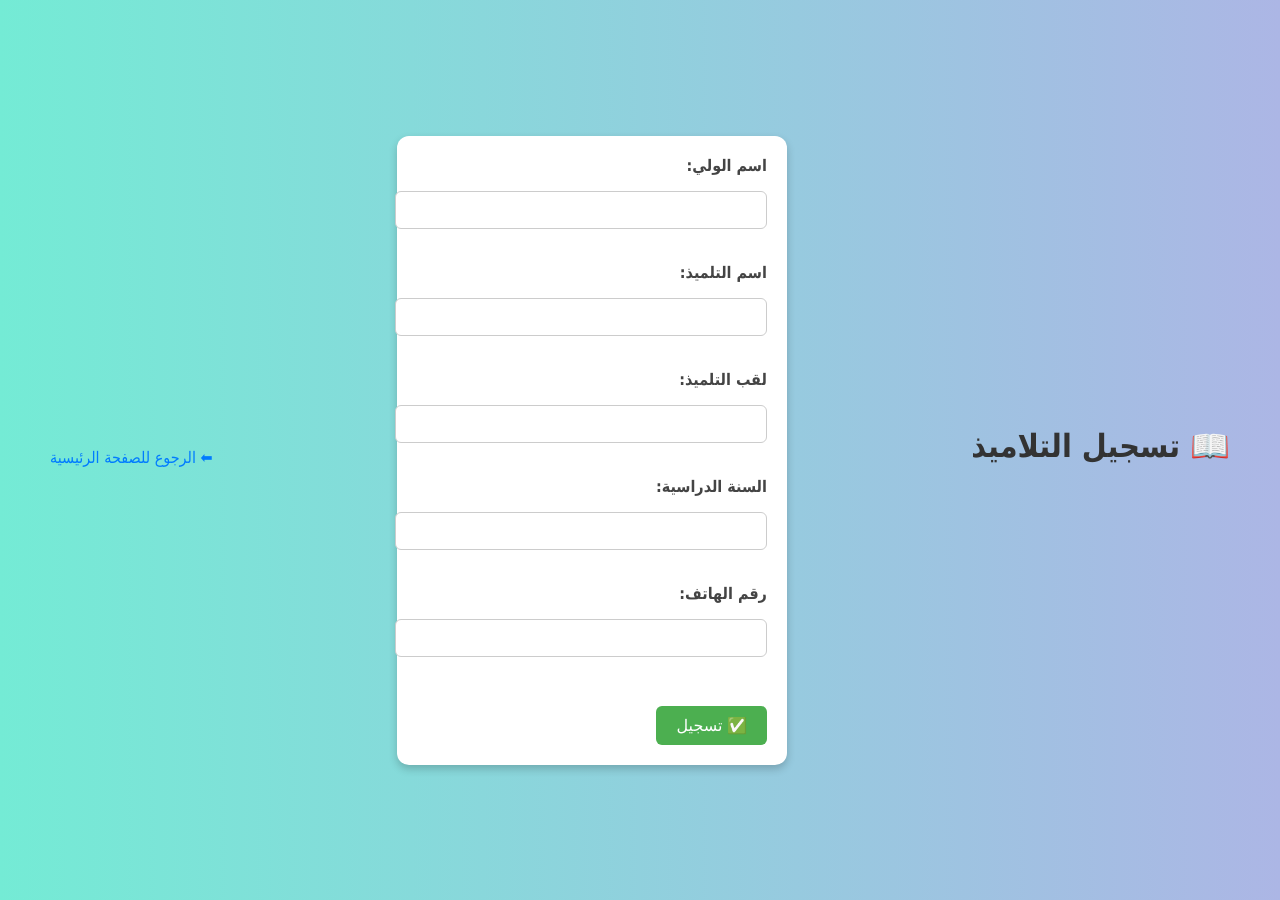
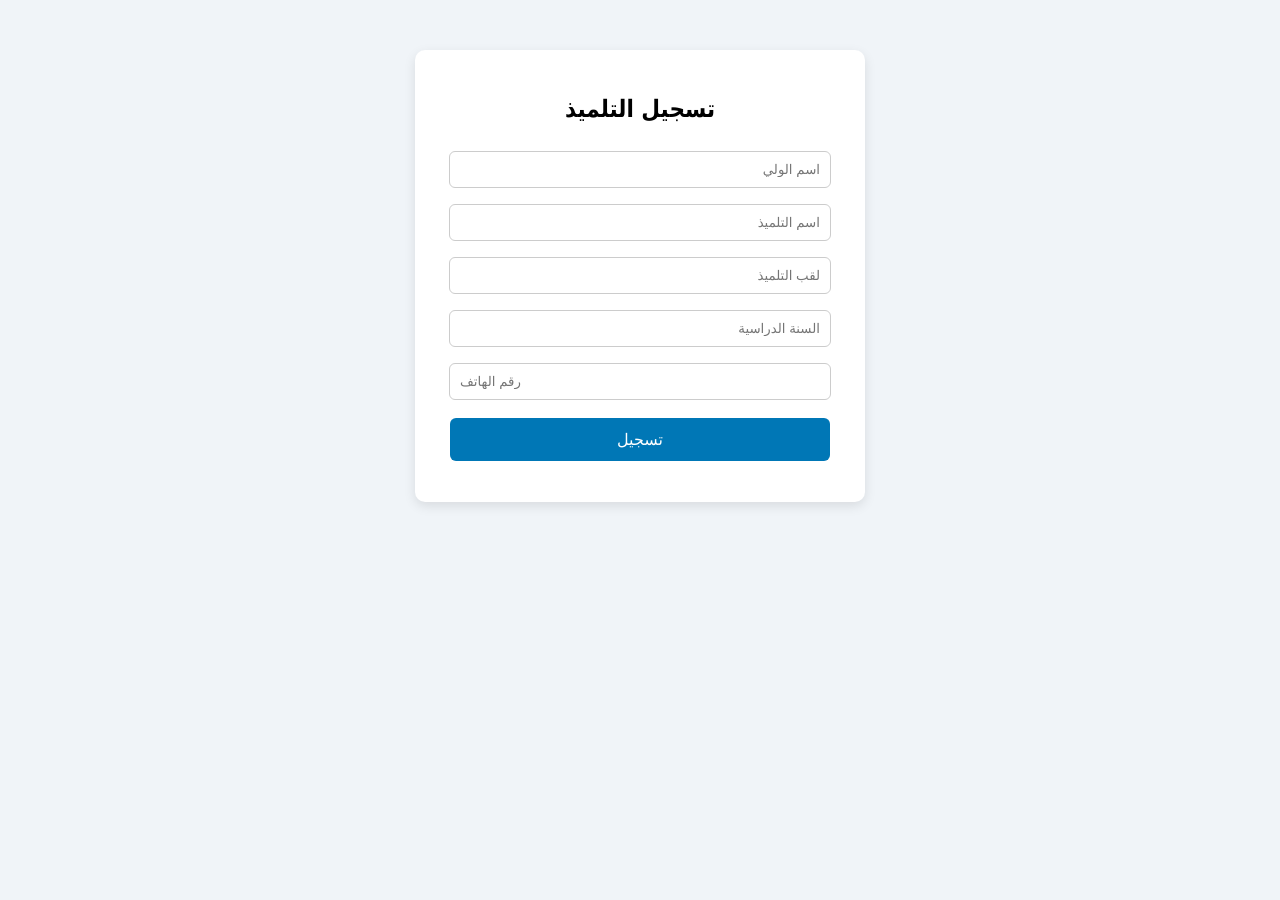
Before and after one commit to mohamedgamerxyt-star/madrasa-site, a plain HTML site: page register.html in a window 1280 px wide. After the commit the page ends 800 px from the top, so only its background shows below. Drawn offline with Linux system fonts and the light colour scheme.

Commit message:
Update register.html

```diff
--- a/register.html
+++ b/register.html
@@ -3,30 +3,55 @@
 <head>
   <meta charset="UTF-8">
   <title>تسجيل التلاميذ</title>
-  <link rel="stylesheet" href="style.css">
+  <style>
+    body { font-family: 'Tahoma', sans-serif; direction: rtl; background: #f0f4f8; text-align: center; }
+    .container { max-width: 400px; margin: 50px auto; background: white; padding: 25px; border-radius: 10px; box-shadow: 0 4px 12px rgba(0,0,0,0.1); }
+    input { padding: 10px; width: 90%; margin: 8px 0; border-radius: 6px; border: 1px solid #ccc; }
+    button { padding: 12px; width: 95%; margin-top: 10px; border-radius: 6px; border: none; background: #0077b6; color: white; font-size: 16px; cursor: pointer; }
+    button:hover { background: #005f87; }
+  </style>
 </head>
 <body>
-  <h1>📖 تسجيل التلاميذ</h1>
 
-  <form>
-    <label>اسم الولي:</label>
-    <input type="text" name="parent_name" required><br><br>
+<div class="container">
+  <h2>تسجيل التلميذ</h2>
+  <form id="studentForm">
+    <input type="text" id="parent" placeholder="اسم الولي" required>
+    <input type="text" id="student" placeholder="اسم التلميذ" required>
+    <input type="text" id="lastname" placeholder="لقب التلميذ" required>
+    <input type="text" id="year" placeholder="السنة الدراسية" required>
+    <input type="tel" id="phone" placeholder="رقم الهاتف" required>
+    <button type="submit">تسجيل</button>
+  </form>
+  <p id="msg" style="color:green;"></p>
+</div>
 
-    <label>اسم التلميذ:</label>
-    <input type="text" name="student_firstname" required><br><br>
+<script>
+  const form = document.getElementById('studentForm');
+  const msg = document.getElementById('msg');
 
-    <label>لقب التلميذ:</label>
-    <input type="text" name="student_lastname" required><br><br>
+  form.addEventListener('submit', function(e) {
+    e.preventDefault();
 
-    <label>السنة الدراسية:</label>
-    <input type="text" name="school_year" required><br><br>
+    const student = {
+      parent: document.getElementById('parent').value,
+      student: document.getElementById('student').value,
+      lastname: document.getElementById('lastname').value,
+      year: document.getElementById('year').value,
+      phone: document.getElementById('phone').value
+    };
 
-    <label>رقم الهاتف:</label>
-    <input type="tel" name="phone" required><br><br>
+    // قراءة القائمة القديمة من LocalStorage
+    let students = JSON.parse(localStorage.getItem('students') || '[]');
+    students.push(student);
 
-    <button type="submit">✅ تسجيل</button>
-  </form>
+    // حفظ القائمة الجديدة
+    localStorage.setItem('students', JSON.stringify(students));
 
-  <p><a href="index.html">⬅ الرجوع للصفحة الرئيسية</a></p>
+    msg.textContent = "✅ تم تسجيل التلميذ بنجاح!";
+    form.reset();
+  });
+</script>
+
 </body>
 </html>
```
